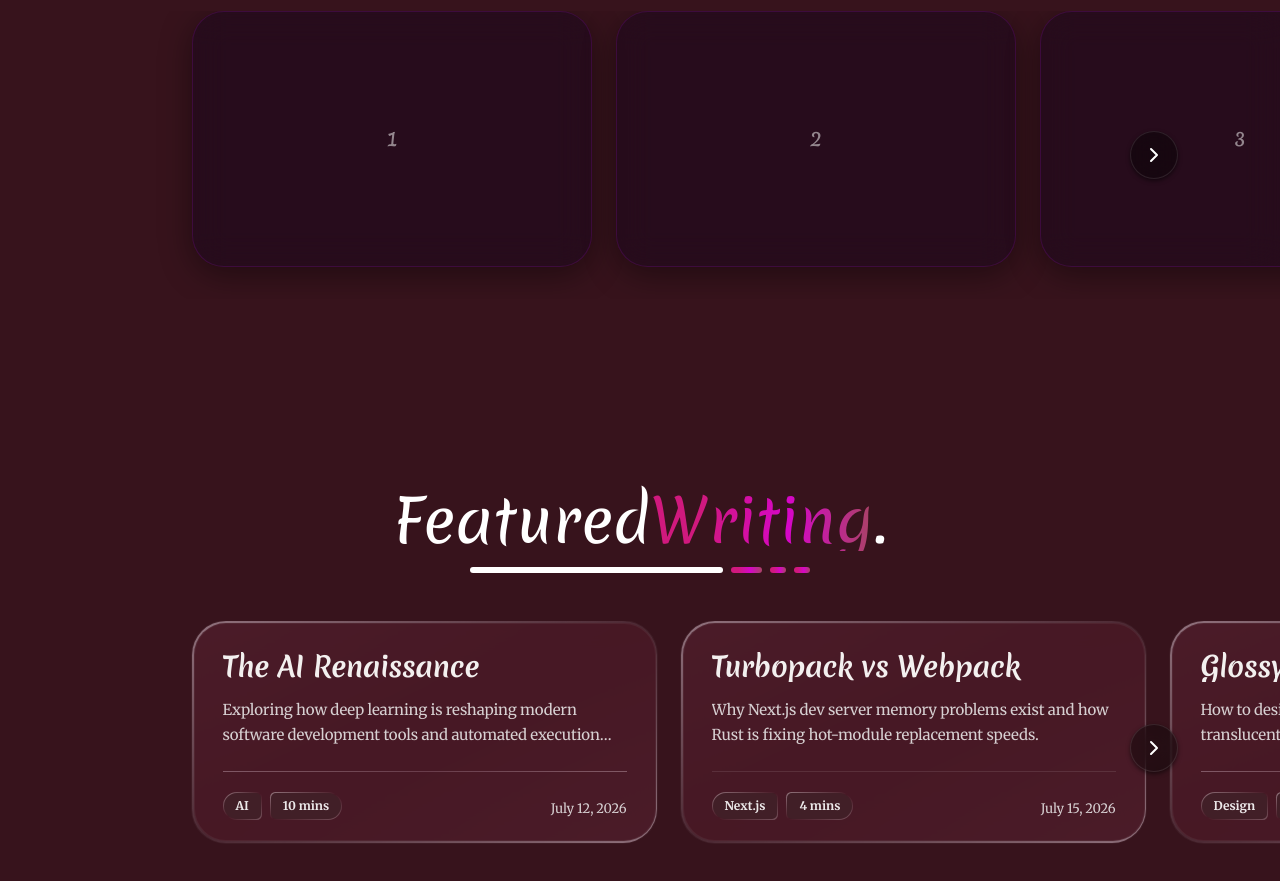
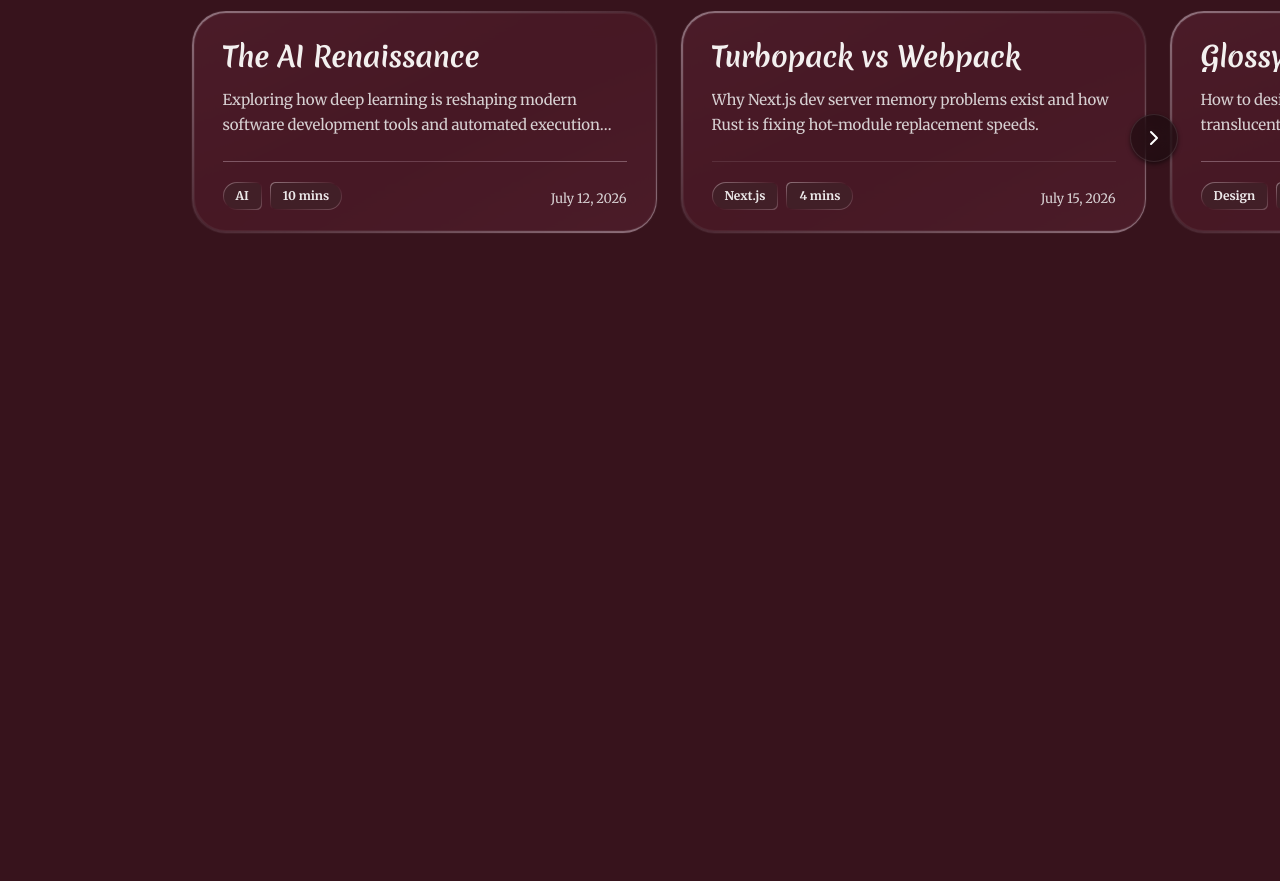
Before and after one commit to pixelThreader/Portfolio, a Next.js app: page / in a window 1280 px wide. Shown: the part 1100-1981 px from the top of the page. After the commit the page ends 1461 px from the top, so only its background shows below. Built offline with nearby package versions, Linux system fonts and the light colour scheme.

Commit message:
refactor: remove placeholder updates carousel and consolidate article display logic

```diff
--- a/app/page.tsx
+++ b/app/page.tsx
@@ -103,22 +103,6 @@
                     Latest <Highlight>Updates</Highlight>
                 </CarouselSectionTitle>
                 <CarouselContent>
-                    {[1, 2, 3, 4, 5, 6, 7, 8].map((item) => (
-                        <CarouselItem key={item}>
-                            <div className="w-full h-64 glass rounded-[2rem] flex flex-col p-6 items-center justify-center text-white/50 border-white/5 relative overflow-hidden group hover:border-magenta/30 transition-colors">
-                                <span className="text-xl font-title">{item}</span>
-                            </div>
-                        </CarouselItem>
-                    ))}
-                </CarouselContent>
-            </CarouselSection>
-
-            {/* Featured Articles Section (Second Carousel with 12 Glossy Cards) */}
-            <CarouselSection>
-                <CarouselSectionTitle>
-                    Featured <Highlight>Writing</Highlight>
-                </CarouselSectionTitle>
-                <CarouselContent>
                     {[
                         {
                             title: "The AI Renaissance",
```
